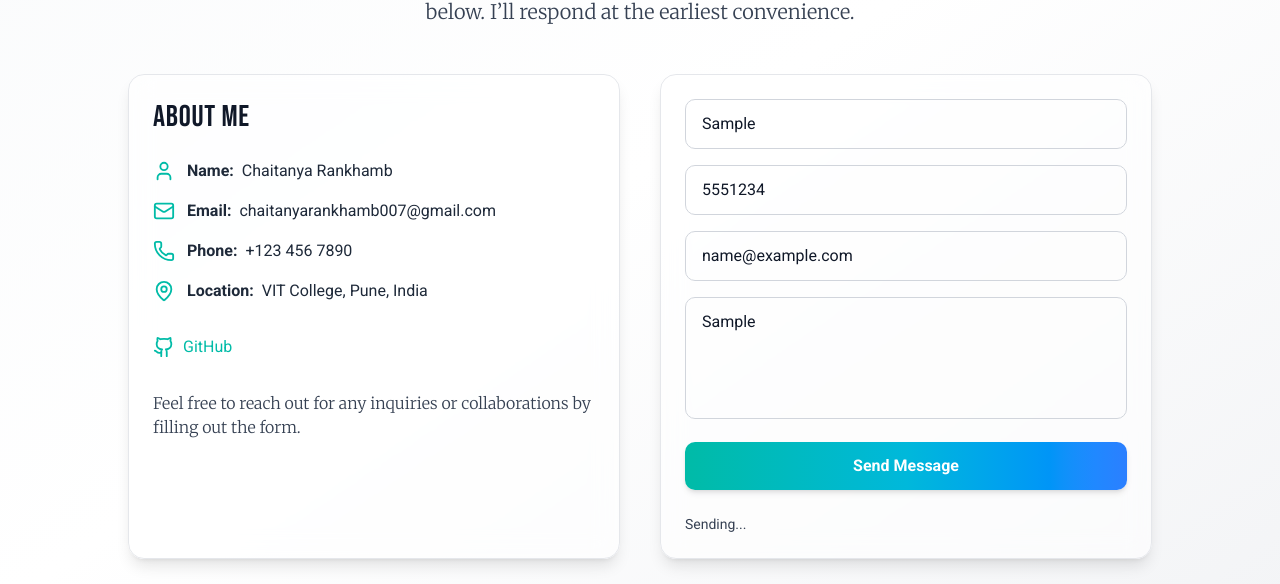
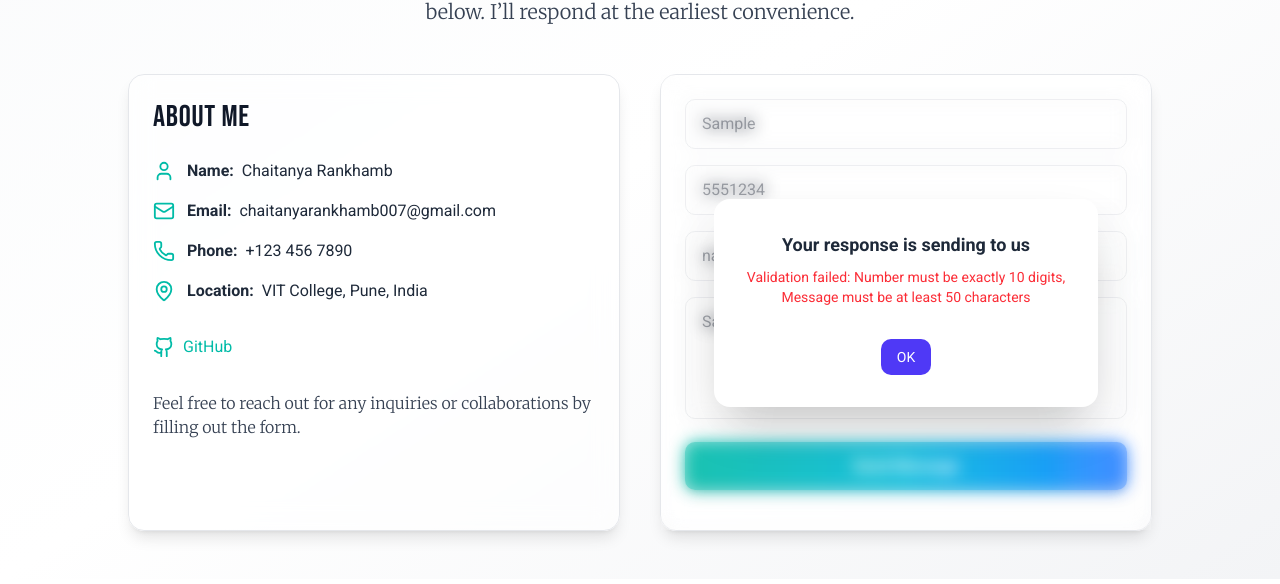
Before and after one commit to ChaitanyaRankhamb54/next-authentication, a Next.js app: page /contact in a window 1280 px wide. Both pictures are taken after typing "Sample", "5551234", "name@example.com", "Sample" into the empty fields and a click on the button "Send Message". Shown: the part 310-894 px from the top of the page. Built offline with nearby package versions, Linux system fonts and the light colour scheme; no server answers.

Commit message:
Apply the backend to the contact form submissions.

```diff
--- a/package.json
+++ b/package.json
@@ -30,7 +30,7 @@
     "react-dom": "19.1.0",
     "react-icons": "^5.5.0",
     "tailwind-merge": "^3.3.1",
-    "zod": "^4.1.9"
+    "zod": "^4.1.11"
   },
   "devDependencies": {
     "@eslint/eslintrc": "^3",
--- /dev/null
+++ b/src/app/api/contact/route.ts
@@ -0,0 +1,7 @@
+import { HandleUserResponseController } from "@/src/controllers/userResponseController/userResponse";
+import { NextRequest, NextResponse } from "next/server";
+
+export async function POST(req: NextRequest) {
+  const {status, body} = await HandleUserResponseController(req);
+  return NextResponse.json(body, { status });
+}
--- a/src/app/contact/page.tsx
+++ b/src/app/contact/page.tsx
@@ -3,6 +3,8 @@
 import { useState } from "react";
 import { Bebas_Neue, Merriweather, Roboto } from "next/font/google";
 import { Github, Mail, MapPin, Phone, User } from "lucide-react";
+import { contactResponseValidation } from "@/src/models/userResponseSchema";
+import UserResponseStatus from "@/src/components/userResponseStatus";
 
 // Import fonts
 const bebas = Bebas_Neue({ subsets: ["latin"], weight: "400" });
@@ -10,33 +12,60 @@ const merri = Merriweather({ subsets: ["latin"], weight: ["300", "700"] });
 const roboto = Roboto({ subsets: ["latin"], weight: ["100", "400", "700"] });
 
 export default function ContactPage() {
+  // create object state for the form data
   const [formData, setFormData] = useState({
-    name: "",
-    mobile: "",
+    fullname: "",
+    number: "",
     email: "",
     message: "",
   });
+
+  // state for status message
   const [status, setStatus] = useState<string>("");
 
+  //store the input filed data in the state
   const handleChange = (
     e: React.ChangeEvent<HTMLInputElement | HTMLTextAreaElement>
   ) => {
     setFormData({ ...formData, [e.target.name]: e.target.value });
   };
 
+  // handle form submission
   const handleSubmit = async (e: React.FormEvent) => {
     e.preventDefault();
+    // update the status of the form submission
     setStatus("Sending...");
+    console.log(formData);
 
+    // send the form data to check the schema and validation
+    const validationResponse = contactResponseValidation.safeParse({
+      fullname: formData.fullname,
+      number: formData.number,
+      email: formData.email,
+      message: formData.message,
+    });
+
+    if (!validationResponse.success) {
+      const errorMessages = validationResponse.error.issues
+        .map((issue) => issue.message)
+        .join(", ");
+      setStatus(`Validation failed: ${errorMessages}`);
+      console.log(`Validation failed: ${errorMessages}`);
+
+      return;
+    }
+
+    // send the form data to the backend
     const res = await fetch("/api/contact", {
       method: "POST",
       headers: { "Content-Type": "application/json" },
       body: JSON.stringify(formData),
     });
 
+    // update the status based on the response
     if (res.ok) {
       setStatus("Message sent successfully!");
-      setFormData({ name: "", mobile: "", email: "", message: "" });
+      setFormData({ fullname: "", number: "", email: "", message: "" });
     } else {
       setStatus("Something went wrong. Please try again.");
     }
@@ -162,7 +191,7 @@ export default function ContactPage() {
         >
           <input
             type="text"
-            name="name"
+            name="fullname"
             placeholder="Your Name"
             className="w-full px-4 py-3 rounded-lg
               bg-transparent border border-gray-300 dark:border-neutral-600
@@ -170,13 +199,13 @@ export default function ContactPage() {
               placeholder:text-gray-400 dark:placeholder:text-neutral-500
               focus:ring-2 focus:ring-teal-500 focus:border-teal-500
               outline-none transition"
-            value={formData.name}
+            value={formData.fullname}
             onChange={handleChange}
             required
           />
           <input
             type="tel"
-            name="mobile"
+            name="number"
             placeholder="Mobile Number"
             className="w-full px-4 py-3 rounded-lg
               bg-transparent border border-gray-300 dark:border-neutral-600
@@ -184,7 +213,7 @@ export default function ContactPage() {
               placeholder:text-gray-400 dark:placeholder:text-neutral-500
               focus:ring-2 focus:ring-teal-500 focus:border-teal-500
               outline-none transition"
-            value={formData.mobile}
+            value={formData.number}
             onChange={handleChange}
             required
           />
@@ -226,9 +255,7 @@ export default function ContactPage() {
             Send Message
           </button>
           {status && (
-            <p className="text-sm mt-2 text-gray-700 dark:text-gray-400">
-              {status}
-            </p>
+            <UserResponseStatus status={status} onClose={() => setStatus("")} />
           )}
         </form>
       </div>
--- /dev/null
+++ b/src/components/userResponseStatus.tsx
@@ -0,0 +1,57 @@
+"use client";
+
+import { motion } from "framer-motion";
+import { useEffect } from "react";
+
+interface UserResponseStatusProps {
+  status: string; // sending..., success, failed
+  onClose: () => void;
+}
+
+export default function UserResponseStatus({ status, onClose }: UserResponseStatusProps) {
+  // Detect success/failed to show OK button
+  const isFinal = status.toLowerCase().includes("success") || status.toLowerCase().includes("failed");
+
+  // Prevent body scroll when modal is open
+  useEffect(() => {
+    document.body.style.overflow = "hidden";
+    return () => {
+      document.body.style.overflow = "auto";
+    };
+  }, []);
+
+  return (
+    <div className="fixed inset-0 flex items-center justify-center dark:bg-black/30 bg-white/10 backdrop-blur-sm z-50 ">
+      <motion.div
+        initial={{ opacity: 0, scale: 0.9 }}
+        animate={{ opacity: 1, scale: 1 }}
+        exit={{ opacity: 0, scale: 0.9 }}
+        className="bg-white dark:bg-black text-center rounded-2xl shadow-2xl p-8 max-w-sm w-full"
+      >
+        <h2 className="text-lg font-semibold text-gray-800 dark:text-gray-200 mb-2">
+          Your response is sending to us
+        </h2>
+        <p
+          className={`text-sm mb-4 ${
+            status.toLowerCase().includes("success")
+              ? "text-green-600"
+              : status.toLowerCase().includes("failed")
+              ? "text-red-500"
+              : "text-blue-500"
+          }`}
+        >
+          {status}
+        </p>
+
+        {isFinal && (
+          <button
+            onClick={onClose}
+            className="mt-4 px-4 py-2 bg-indigo-600 text-white text-sm rounded-lg hover:bg-indigo-700 transition"
+          >
+            OK
+          </button>
+        )}
+      </motion.div>
+    </div>
+  );
+}
--- /dev/null
+++ b/src/controllers/userResponseController/userResponse.ts
@@ -0,0 +1,33 @@
+import { HandleUserResponseService } from "@/src/services/userResponseService/userResponse";
+import { NextRequest } from "next/server";
+
+export async function HandleUserResponseController(req: NextRequest) {
+  try {
+    const { fullname, number, email, message } = await req.json();
+
+    if (!fullname || !number || !email || !message) {
+      return {
+        status: 400,
+        body: { message: "All fields are required!" },
+      };
+    }
+
+    const contactResponse = await HandleUserResponseService({
+      fullname,
+      number,
+      email,
+      message
+    });
+
+    return {
+      status: 201,
+      body: { contactResponse, message: "User response saved successfully" },
+    };
+  } catch (error: any) {
+    console.error("User response error:", error);
+    return {
+      status: 500,
+      body: { message: error.message || "Internal server error" },
+    };
+  }
+}
--- a/src/models/userResponseSchema.ts
+++ b/src/models/userResponseSchema.ts
@@ -1,14 +1,14 @@
-import z from "zod";
-import { Schema, Document, model, models } from "mongoose";
+import z, { int, number } from "zod";
+import mongoose, { Schema, Document } from "mongoose";
 
-interface UserResponseDocument extends Document {
+interface ContactResponseDocument extends Document {
   fullname: string;
   number: string;
   email: string;
   message: string;
 }
 
-export const userResponseValidation = z.object({
+export const contactResponseValidation = z.object({
   fullname: z.string()
     .min(3, "Full name must be at least 3 characters")
     .max(50, "Full name must be less than 50 characters"),
@@ -20,7 +20,7 @@ export const userResponseValidation = z.object({
     .min(50, "Message must be at least 50 characters"),
 });
 
-const userResponseSchema = new Schema<UserResponseDocument>({
+const contactResponseSchema = new Schema<ContactResponseDocument>({
   fullname: {
     type: String,
     required: true,
@@ -41,7 +41,8 @@ const userResponseSchema = new Schema<UserResponseDocument>({
   },
 });
 
-const UserResponse = models.UserResponse
-  || model<UserResponseDocument>("UserResponse", userResponseSchema);
+const contactResponse =
+  (mongoose.models?.contactResponse as mongoose.Model<ContactResponseDocument>) ||
+  mongoose.model<ContactResponseDocument>("contactResponse", contactResponseSchema);
 
-export default UserResponse;
+export default contactResponse;
--- /dev/null
+++ b/src/services/userResponseService/userResponse.ts
@@ -0,0 +1,24 @@
+import getDB from "@/src/lib/connection";
+import contactResponse from "@/src/models/userResponseSchema";
+
+export async function HandleUserResponseService(
+  { fullname, number, email, message }:
+    { fullname: string; number: string; email: string; message: string; }
+) {
+  // connect to the database
+  const db = await getDB();
+
+  // use the contactResponse model to save the data
+  const ContactResponseCollection = db.collection("contactResponses");
+
+  // create a new user response document
+  const newContactResponse = { fullname, number, email, message };
+
+  // save the document to the database
+  try {
+     await ContactResponseCollection.insertOne(newContactResponse);
+  } catch (error) {
+    throw new Error("Error saving user response");
+  }
+  return newContactResponse;
+}
```
Also changed, not shown: 1 other file (tests, documents, lock files or other folders).
